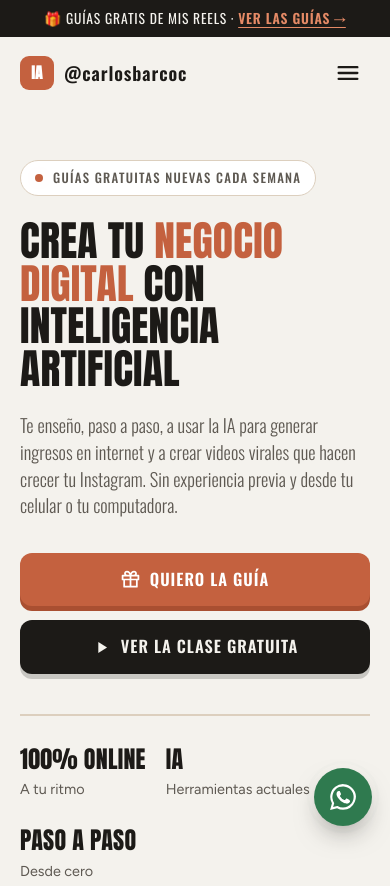
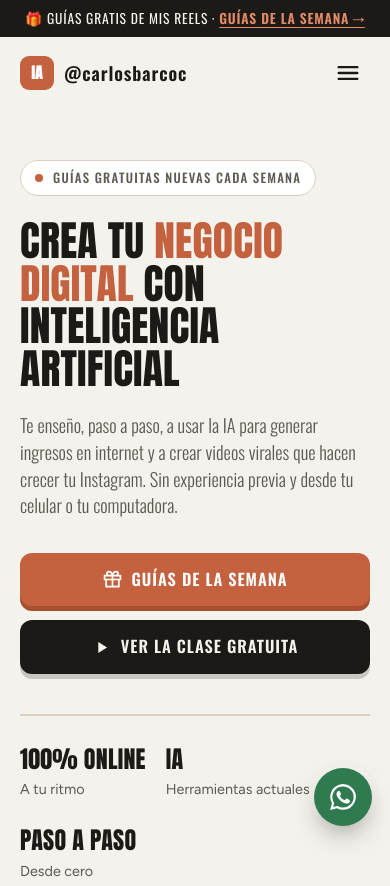
Before and after one commit to carlosbarcoc-netizen/carlosbarco-web, a plain HTML site: page index.html in a window 390 px wide. Shown: the top 886 px of the page. Drawn offline with nearby package versions, Linux system fonts and the light colour scheme.

Commit message:
Botón «Guías de la semana» en el inicio; menú hamburguesa en tablets
Co-Authored-By: Claude Opus 5.5 <noreply@anthropic.com>
Claude-Session: https://claude.ai/code/session_019bFrSzTaHxmjtHGsDd762L

```diff
--- a/index.html
+++ b/index.html
@@ -214,6 +214,13 @@ footer .disc{font-size:.8rem;opacity:.75;max-width:820px}
   .grid3,.steps{grid-template-columns:1fr 1fr}
   .products{grid-template-columns:1fr}
 }
+@media (max-width:1060px){
+  .links{display:none;position:absolute;top:72px;left:-20px;right:-20px;flex-direction:column;gap:0;background:rgba(244,242,237,.98);border-bottom:1px solid var(--beige);padding:10px 20px 20px}
+  .links.open{display:flex}
+  .links a{padding:14px 0;width:100%;border-bottom:1px solid var(--beige)}
+  .links .btn{margin-top:14px;border:0}
+  .burger{display:block}
+}
 @media (max-width:720px){
   .links{display:none;position:absolute;top:72px;left:-20px;right:-20px;flex-direction:column;gap:0;background:rgba(244,242,237,.98);border-bottom:1px solid var(--beige);padding:10px 20px 20px}
   .links.open{display:flex}
@@ -241,7 +248,7 @@ footer .disc{font-size:.8rem;opacity:.75;max-width:820px}
 <body>
 
 <header id="top">
-  <a class="topbar" href="/guias">🎁 GUÍAS GRATIS de mis reels · <u>Ver las guías →</u></a>
+  <a class="topbar" href="/guias">🎁 Guías gratis de mis reels · <u>Guías de la semana →</u></a>
   <div class="wrap nav">
     <a href="#" class="logo"><i>IA</i>@carlosbarcoc</a>
     <nav class="links" id="links">
@@ -251,7 +258,7 @@ footer .disc{font-size:.8rem;opacity:.75;max-width:820px}
       <a href="#test">Test</a>
       <a href="#comunidad">Comunidad</a>
       <a href="#faq">Preguntas</a>
-      <a class="btn btn-primary" href="/guias">Guías gratis</a>
+      <a class="btn btn-primary" href="/guias">Guías de la semana</a>
     </nav>
     <button class="burger" id="burger" aria-label="Abrir menú" aria-expanded="false" aria-controls="links">
       <svg viewBox="0 0 24 24" fill="none" stroke="currentColor" stroke-width="2" stroke-linecap="round"><path d="M4 7h16M4 12h16M4 17h16"/></svg>
@@ -269,7 +276,7 @@ footer .disc{font-size:.8rem;opacity:.75;max-width:820px}
       <p class="lead">Te enseño, paso a paso, a usar la IA para generar ingresos en internet y a crear videos virales que hacen crecer tu Instagram. Sin experiencia previa y desde tu celular o tu computadora.</p>
       <div class="cta-row">
         <a class="btn btn-primary" href="/guias">
-          <svg viewBox="0 0 24 24" fill="none" stroke="currentColor" stroke-width="2.2" stroke-linecap="round" stroke-linejoin="round"><path d="M20 12v9H4v-9M2 7h20v5H2zM12 21V7M12 7H7.5a2.5 2.5 0 1 1 0-5C11 2 12 7 12 7zM12 7h4.5a2.5 2.5 0 1 0 0-5C13 2 12 7 12 7z"/></svg>Quiero la guía
+          <svg viewBox="0 0 24 24" fill="none" stroke="currentColor" stroke-width="2.2" stroke-linecap="round" stroke-linejoin="round"><path d="M20 12v9H4v-9M2 7h20v5H2zM12 21V7M12 7H7.5a2.5 2.5 0 1 1 0-5C11 2 12 7 12 7zM12 7h4.5a2.5 2.5 0 1 0 0-5C13 2 12 7 12 7z"/></svg>Guías de la semana
         </a>
         <a class="btn btn-ig" href="https://go.hotmart.com/V106557229Y?ap=39fb" target="_blank" rel="noopener">
           <svg viewBox="0 0 24 24" fill="currentColor"><path d="M8 5v14l11-7z"/></svg>Ver la clase gratuita
@@ -469,7 +476,7 @@ footer .disc{font-size:.8rem;opacity:.75;max-width:820px}
       <span>© <span id="year"></span> @carlosbarcoc · Negocios digitales con IA</span>
     </div>
     <div class="soc">
-      <a href="/guias">Guías gratuitas</a>
+      <a href="/guias">Guías de la semana</a>
       <a href="/fable">Guía Fable 5.2</a>
       <a href="https://www.instagram.com/carlosbarcoc/" target="_blank" rel="noopener">Instagram</a>
       <a href="https://youtube.com/@carlosbarco177?si=cI-s8oZaHFlION0J" target="_blank" rel="noopener">YouTube</a>
```
